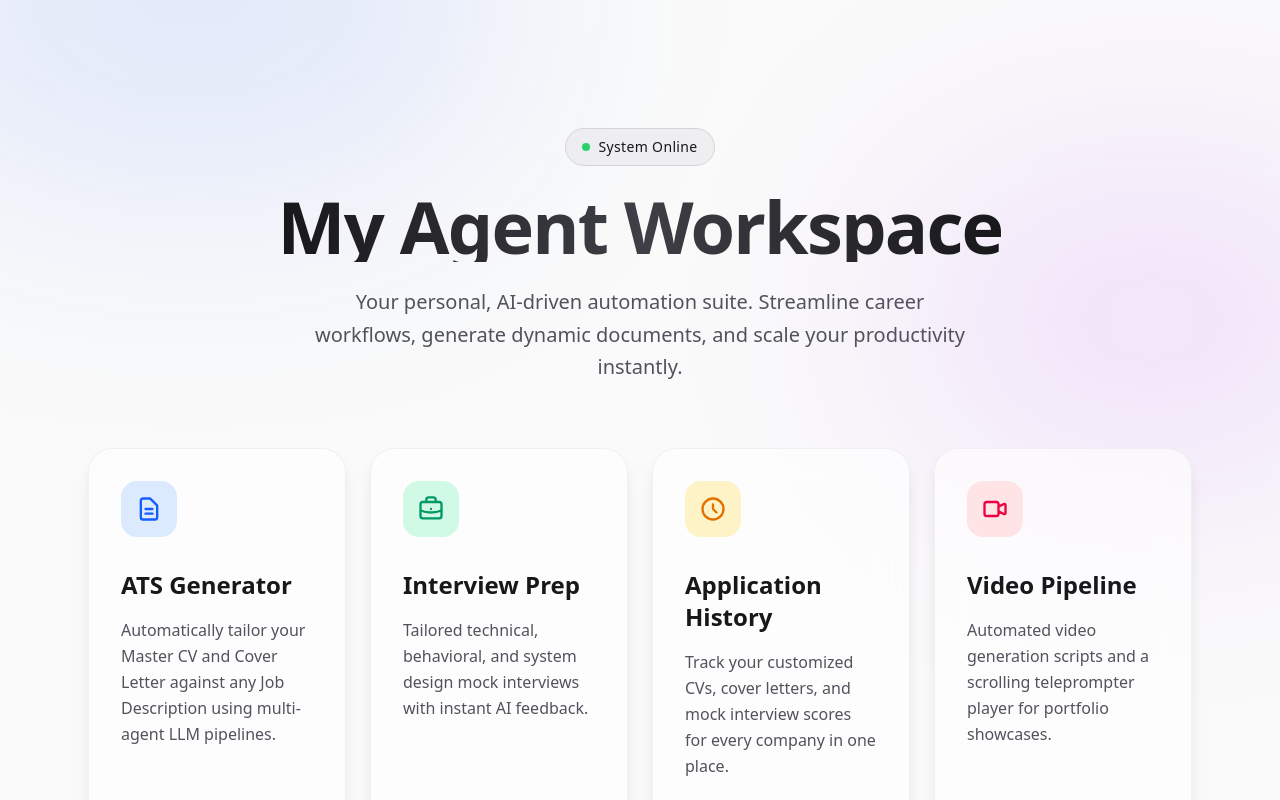
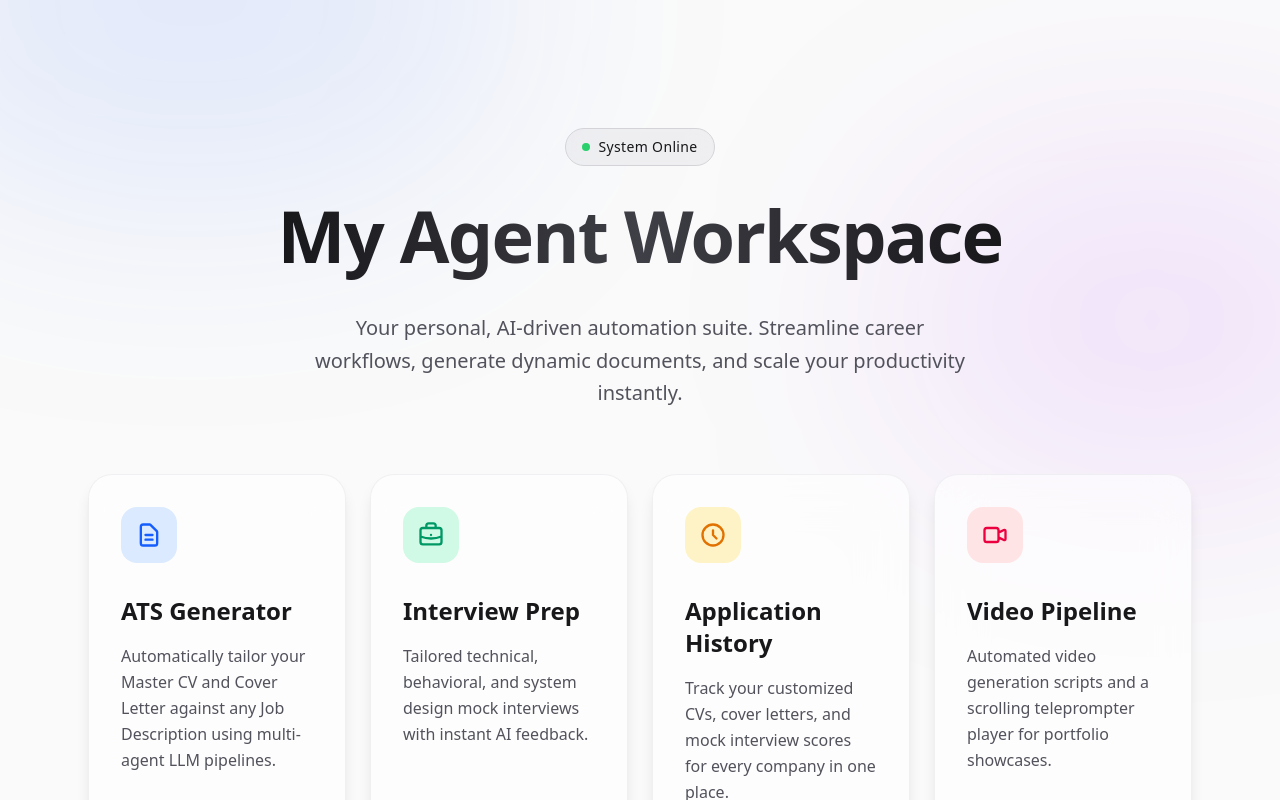
Before and after one commit to haidar180202/my-agent, a Next.js app: page / in a window 1280 px wide. Shown: the top 800 px of the page. Built offline with nearby package versions, Linux system fonts and the light colour scheme.

Commit message:
fix(ui): resolve text descender clipping on gradient header titles across app pages

```diff
--- a/src/app/ai-interview/page.tsx
+++ b/src/app/ai-interview/page.tsx
@@ -378,7 +378,7 @@ export default function AIInterviewPage() {
           )}
 
           <header className="flex flex-col gap-2">
-            <h1 className="text-4xl font-extrabold tracking-tight bg-clip-text text-transparent bg-gradient-to-r from-white via-purple-200 to-white">
+            <h1 className="text-4xl font-extrabold tracking-tight bg-clip-text text-transparent bg-gradient-to-r from-white via-purple-200 to-white pb-1 leading-tight">
               AI Live Video Call Room
             </h1>
             <p className="text-zinc-400">
--- a/src/app/history/page.tsx
+++ b/src/app/history/page.tsx
@@ -171,7 +171,7 @@ export default function ApplicationHistoryPage() {
         {/* Header & Controls Bar */}
         <header className="flex flex-col sm:flex-row sm:items-center sm:justify-between gap-4">
           <div className="flex flex-col gap-1">
-            <h1 className="text-4xl font-extrabold tracking-tight bg-clip-text text-transparent bg-gradient-to-r from-zinc-900 via-zinc-700 to-zinc-900 dark:from-white dark:via-zinc-300 dark:to-white">
+            <h1 className="text-4xl font-extrabold tracking-tight bg-clip-text text-transparent bg-gradient-to-r from-zinc-900 via-zinc-700 to-zinc-900 dark:from-white dark:via-zinc-300 dark:to-white pb-1 leading-tight">
               Application Pipeline CRM
             </h1>
             <p className="text-sm text-zinc-600 dark:text-zinc-400">
--- a/src/app/page.tsx
+++ b/src/app/page.tsx
@@ -18,7 +18,7 @@ export default function Home() {
             <span className="text-sm font-medium tracking-wide">System Online</span>
           </div>
 
-          <h1 className="text-5xl sm:text-7xl font-extrabold tracking-tight bg-clip-text text-transparent bg-gradient-to-r from-zinc-900 via-zinc-700 to-zinc-900 dark:from-white dark:via-zinc-300 dark:to-white">
+          <h1 className="text-5xl sm:text-7xl font-extrabold tracking-tight bg-clip-text text-transparent bg-gradient-to-r from-zinc-900 via-zinc-700 to-zinc-900 dark:from-white dark:via-zinc-300 dark:to-white pb-2 leading-tight">
             My Agent Workspace
           </h1>
 
--- a/src/app/video-pipeline/page.tsx
+++ b/src/app/video-pipeline/page.tsx
@@ -173,7 +173,7 @@ export default function VideoPipelinePage() {
         {step === "setup" && (
           <div className="flex flex-col gap-8">
             <header className="flex flex-col gap-2">
-              <h1 className="text-4xl font-extrabold tracking-tight bg-clip-text text-transparent bg-gradient-to-r from-zinc-900 via-zinc-700 to-zinc-900 dark:from-white dark:via-zinc-300 dark:to-white">
+              <h1 className="text-4xl font-extrabold tracking-tight bg-clip-text text-transparent bg-gradient-to-r from-zinc-900 via-zinc-700 to-zinc-900 dark:from-white dark:via-zinc-300 dark:to-white pb-1 leading-tight">
                 Video Pipeline Showcase
               </h1>
               <p className="text-zinc-600 dark:text-zinc-400">
```
